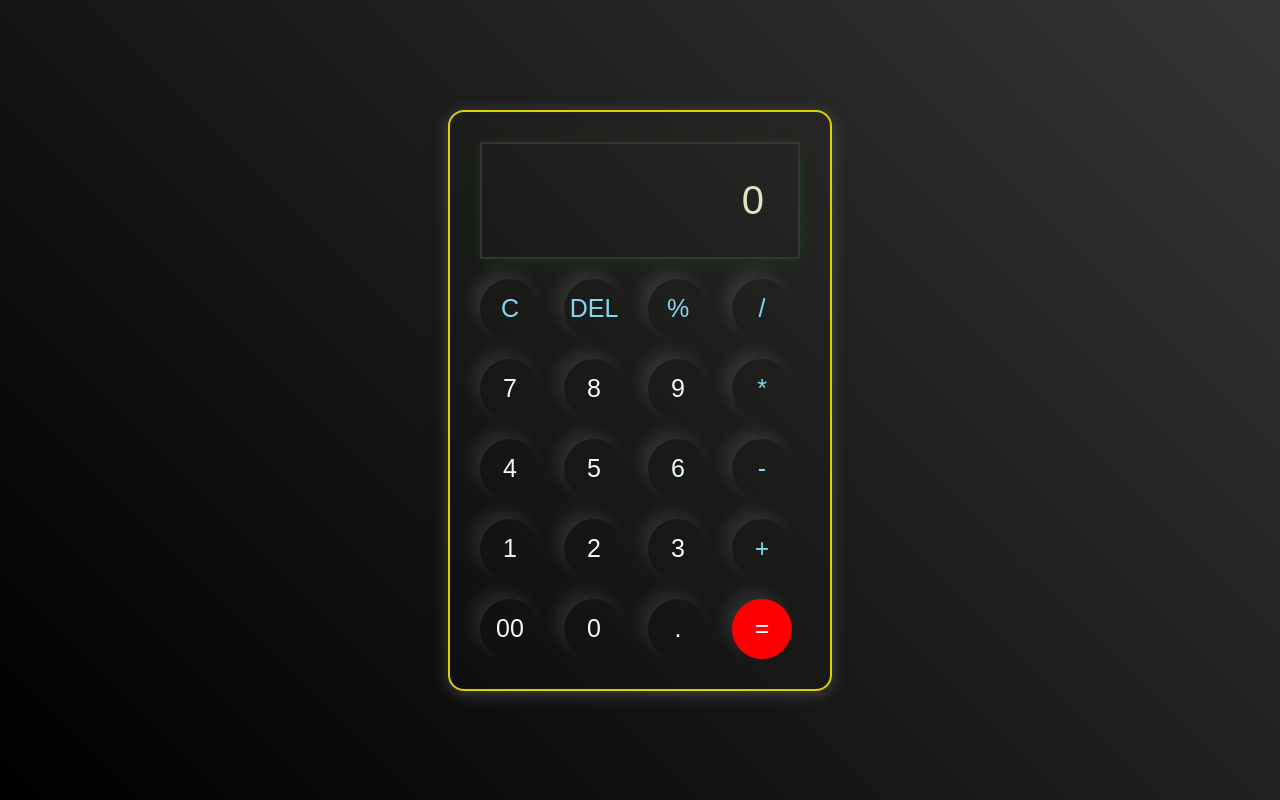
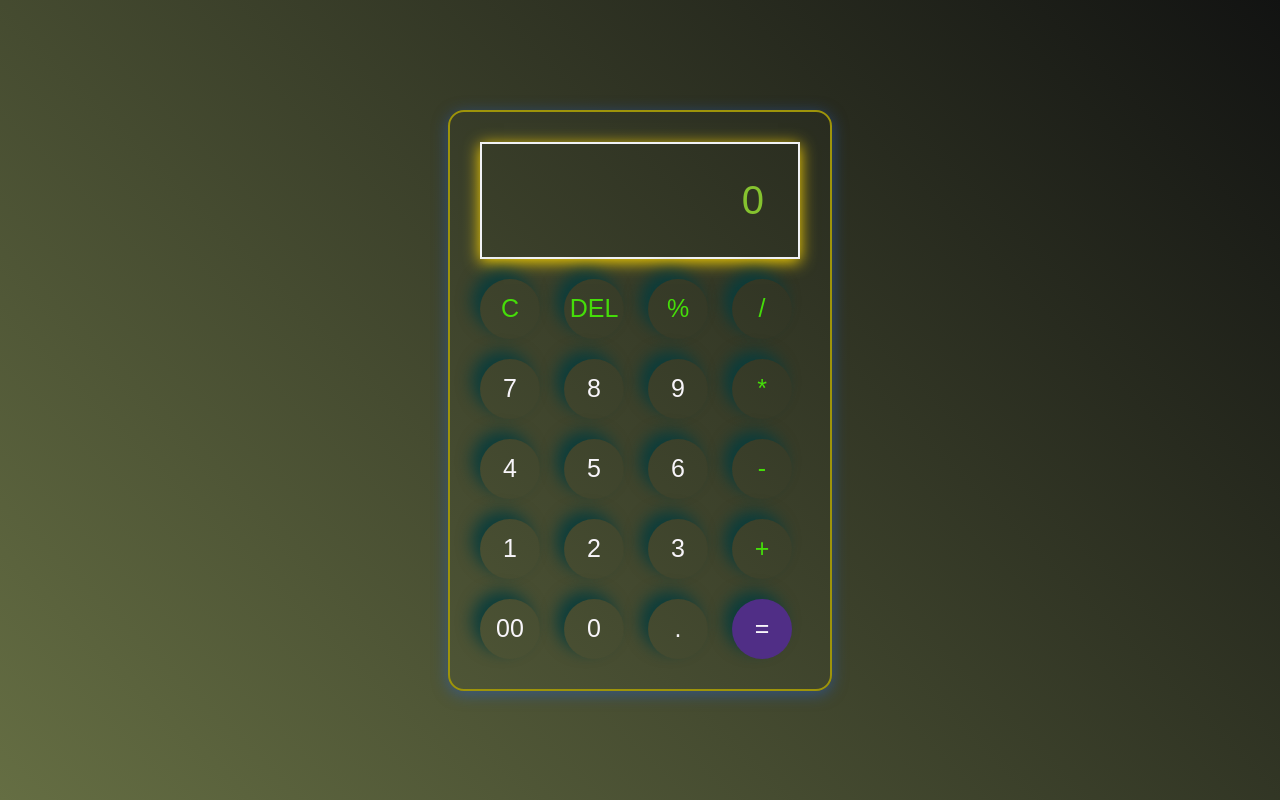
Before and after one commit to Krishna7905/Calculator, a plain HTML site: page index.html in a window 1280 px wide. Drawn offline with Linux system fonts and the light colour scheme.

Commit message:
Update style.css

```diff
--- a/style.css
+++ b/style.css
@@ -10,29 +10,29 @@ body{
     display: flex;
     justify-content: center;
     align-items: center;
-    background: linear-gradient(45deg,black,rgb(53, 53, 51));
+    background: linear-gradient(45deg,rgb(101, 110, 67),rgb(18, 19, 18));
 }
 .calculator{
-    border: 2px solid rgb(223, 208, 3);
+    border: 2px solid rgb(158, 148, 10);
     padding: 20px ;
     border-radius: 16px;
     background-color: transparent;
-    box-shadow: 0px 3px 15px rgba(113,115,119,0.5);
+    box-shadow: 0px 3px 15px rgba(36, 95, 214, 0.5);
 }
 input{
     width: 320px;
-    border: 2px solid rgb(53, 53, 51);
+    border: 2px solid rgb(241, 242, 245);
     padding: 34px ;
     margin: 10px;
     background: transparent;
-    box-shadow: 0px 3px 15px rgba(7, 219, 43, 0.1);
+    box-shadow: 0px 3px 15px gold;
     font-size: 40px;
     text-align: right;
     cursor: pointer;
-    color: rgb(184, 235, 67);
+    color: rgb(29, 185, 206);
 }
 input::placeholder{
-    color: rgb(217, 231, 197);
+    color: rgb(133, 194, 47);
 }
 button{
     border: none;
@@ -41,15 +41,19 @@ button{
     margin: 10px;
     border-radius: 50%;
     background: transparent;
-    color: aliceblue;
+    color: rgb(248, 245, 250);
     font-size: 25px;
-    box-shadow: -8px -8px 15px rgb(225 , 255, 255,0.1);
+    box-shadow: -8px -8px 15px rgba(8, 61, 61, 0.911);
     cursor: pointer;
 }
+button:hover{
 
+    color: gold;
+
+}
 .equal{
-    background-color: red;
+    background-color: rgb(80, 46, 134);
 }
 .operator{
-    color: rgb(129, 215, 241);
+    color: rgb(69, 221, 9);
 }
```
